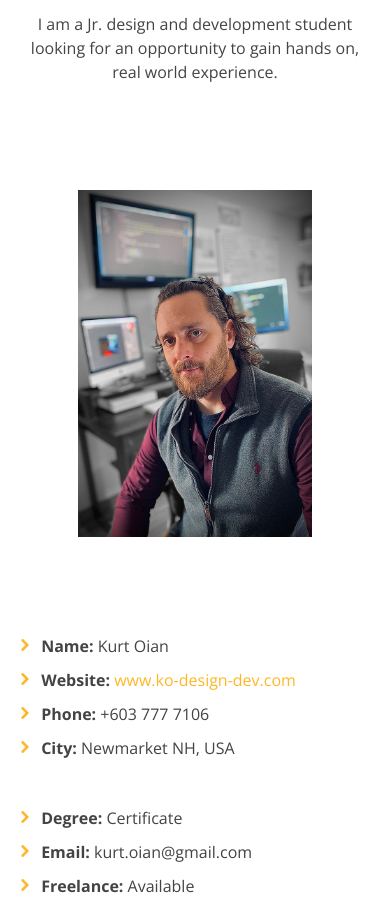
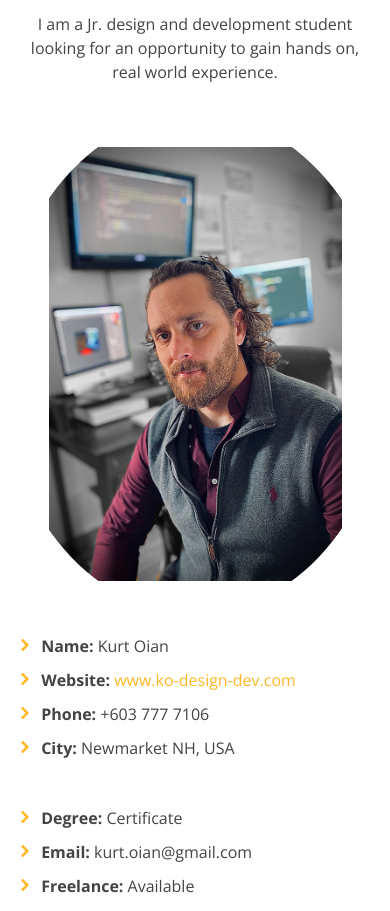
Before and after one commit to kurtoian13/Porfolio-Resume, a plain HTML site: page index.html in a window 390 px wide. Shown: the part 971-1882 px from the top of the page. Drawn offline with nearby package versions, Linux system fonts and the light colour scheme.

Commit message:
Update media Query for profile pic

```diff
--- a/assets/css/style.css
+++ b/assets/css/style.css
@@ -632,8 +632,7 @@ height: auto;
 @media (max-width: 1024px) {
   .about .image {
     background: url("../img/me.jpg") no-repeat center;
-    background-size: 60%;
-
+    background-size: 75%;
 
   }
 }
```
